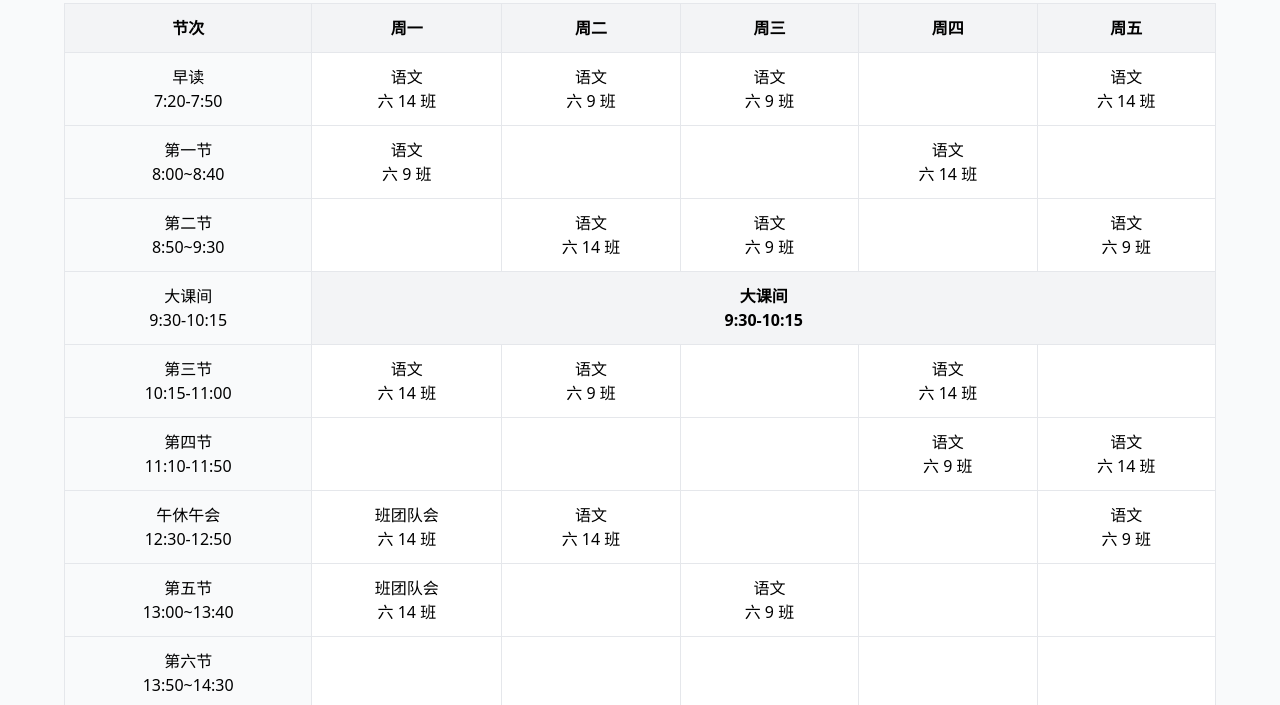
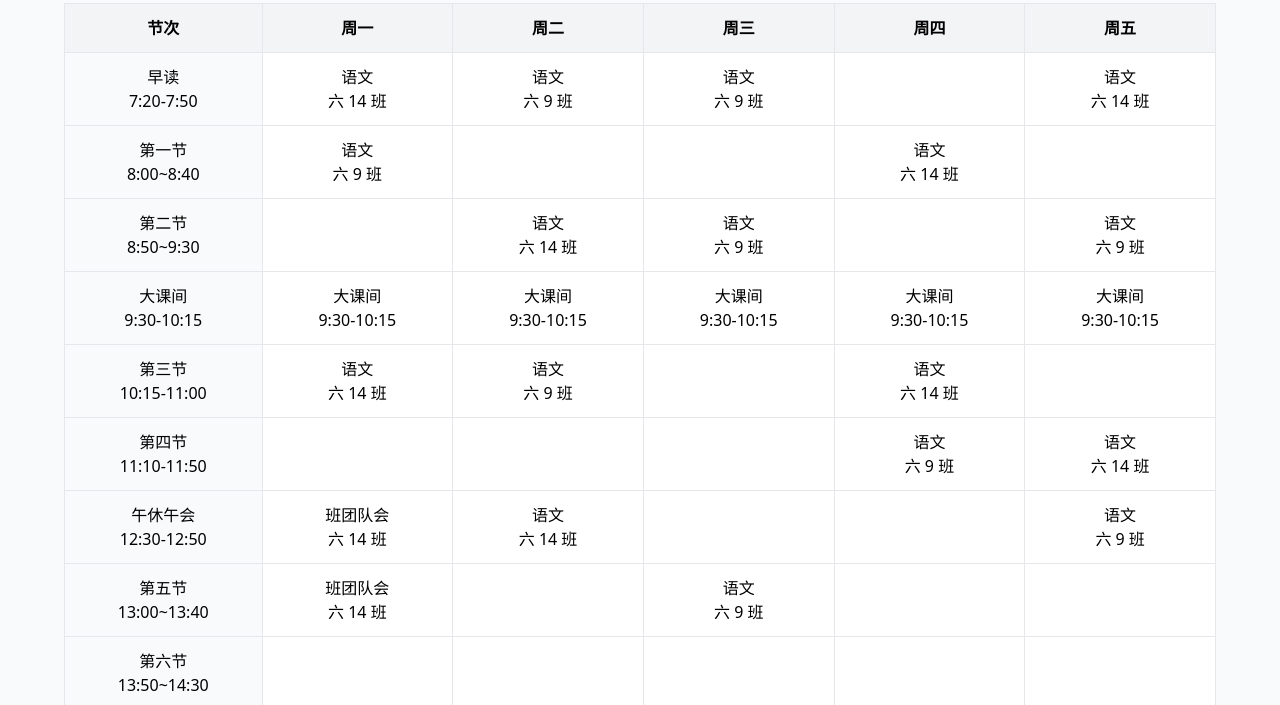
Before and after one commit to g4t2kfkhkt-coder/Teacher-Weekly-Arrangement, a plain HTML site: page index.html in a window 1280 px wide. Shown: the part 95-800 px from the top of the page. Drawn offline with nearby package versions, Linux system fonts and the light colour scheme.

Commit message:
Update index.html

```diff
--- a/index.html
+++ b/index.html
@@ -77,7 +77,7 @@
         let currentWeek = 0;
         let currentEditCell = null;
 
-        // 【已更新】默认课表数据 (根据新图片)
+        // 【已修改】默认课表数据：大课间已拆分为每天独立的格子
         const defaultTimetable = [
             // 0. 早读
             [
@@ -103,9 +103,13 @@
                 { text: "", time: "8:50~9:30" },
                 { text: "语文\n六 9 班", time: "8:50~9:30" }
             ],
-            // 3. 大课间 (合并单元格)
+            // 3. 大课间 (已拆分，每天独立)
             [
-                { text: "大课间\n9:30-10:15", time: "9:30-10:15", colspan: 5 },
+                { text: "大课间\n9:30-10:15", time: "9:30-10:15" },
+                { text: "大课间\n9:30-10:15", time: "9:30-10:15" },
+                { text: "大课间\n9:30-10:15", time: "9:30-10:15" },
+                { text: "大课间\n9:30-10:15", time: "9:30-10:15" },
+                { text: "大课间\n9:30-10:15", time: "9:30-10:15" }
             ],
             // 4. 第三节
             [
@@ -123,7 +127,7 @@
                 { text: "语文\n六 9 班", time: "11:10-11:50" },
                 { text: "语文\n六 14 班", time: "11:10-11:50" }
             ],
-            // 6. 午休午会 (现在有具体内容了，不再是合并单元格)
+            // 6. 午休午会
             [
                 { text: "班团队会\n六 14 班", time: "12:30-12:50" },
                 { text: "语文\n六 14 班", time: "12:30-12:50" },
@@ -147,9 +151,13 @@
                 { text: "", time: "13:50~14:30" },
                 { text: "", time: "13:50~14:30" }
             ],
-            // 9. 大课间 (合并单元格)
+            // 9. 大课间 (已拆分，每天独立)
             [
-                { text: "大课间\n14:30-15:00", time: "14:30-15:00", colspan: 5 },
+                { text: "大课间\n14:30-15:00", time: "14:30-15:00" },
+                { text: "大课间\n14:30-15:00", time: "14:30-15:00" },
+                { text: "大课间\n14:30-15:00", time: "14:30-15:00" },
+                { text: "大课间\n14:30-15:00", time: "14:30-15:00" },
+                { text: "大课间\n14:30-15:00", time: "14:30-15:00" }
             ],
             // 10. 第七节
             [
@@ -167,7 +175,7 @@
                 { text: "", time: "15:50~16:30" },
                 { text: "", time: "15:50~16:30" }
             ],
-            // 12. 第九节 (新增)
+            // 12. 第九节
             [
                 { text: "", time: "16:40~17:20" },
                 { text: "语文\n六 9 班", time: "16:40~17:20" },
@@ -177,7 +185,7 @@
             ]
         ];
 
-        // 【已更新】行标签
+        // 行标签
         const rowLabels = [
             "早读\n7:20-7:50",
             "第一节\n8:00~8:40",
@@ -227,6 +235,7 @@
                     td.dataset.col = colIndex;
                     td.innerHTML = cell.text.replace(/\n/g, '<br>');
 
+                    // 修改：现在大课间也没有 colspan 了，所以都会走 else 分支，支持点击和拖拽
                     if (cell.colspan) {
                         td.colSpan = cell.colspan;
                         td.className += ' bg-gray-100 font-bold';
@@ -246,6 +255,7 @@
 
         // 初始化拖拽交换
         function initDragAndDrop() {
+            // 选择所有没有 colspan 的格子（现在大课间也包含在内了）
             const cells = document.querySelectorAll('.course-cell:not([colspan])');
             let draggedCell = null;
 
```
